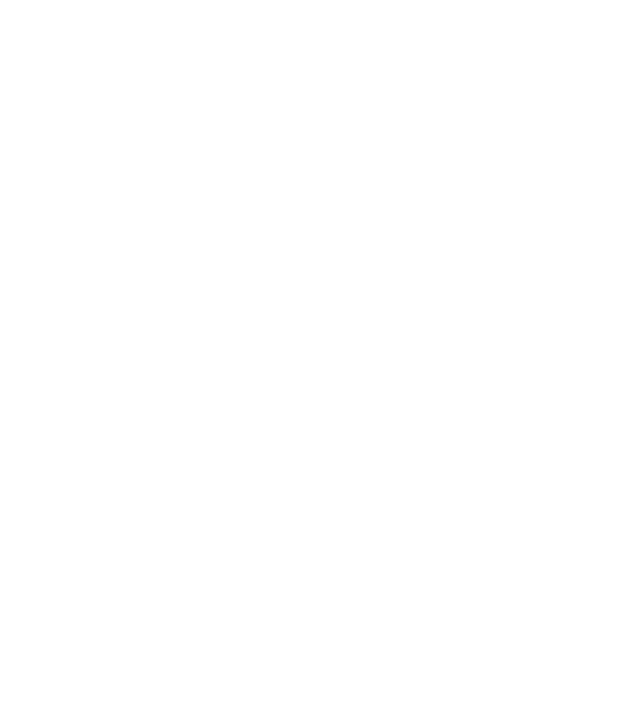
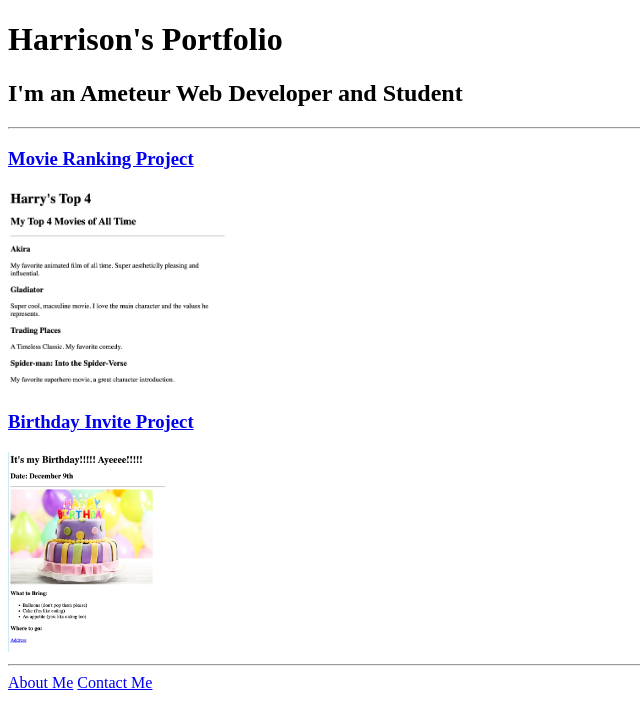
Before and after one commit to harrison-smt/html-portfolio, a plain HTML site: page index.html in a window 1280 px wide. Shown: the whole page, without its empty margins (0-640 px from the left). Drawn offline with Linux system fonts and the light colour scheme.

Commit message:
Add files via upload

```diff
--- a/index.html
+++ b/index.html
@@ -1,3 +1,31 @@
+<!-- TODO 1: Create the HTML Boilerplate -->
+<!DOCTYPE html>
+<html lang="en">
+    <head>
+        <meta charset="UTF-8">
+        <title>Harry's Portfolio</title>
+    </head>
+    <body>
+        <h1>Harrison's Portfolio</h1>
+        <h2>I'm an Ameteur Web Developer and Student</h2>
+
+        <hr />
+
+        <h3><a href="./public/harry-movie-ranking.html">Movie Ranking Project</a></h3>
+        <img src="./assets/images/harry-movie-screenshot.png" height="200" alt="movie ranking screenshot" />
+
+        <h3><a href="./public/harry-birthday-invite.html">Birthday Invite Project</a></h3>
+        <img src="./assets/images/harry-birthdy-screenshot.png" height=200 alt="birthday invite screenshot" />
+
+        <hr />
+
+        <a href="./public/about.html">About Me</a>
+        <a href="./public/contact.html">Contact Me</a>
+
+    </body>
+
+</html>
+
 <!-- TODO 1: Create the HTML Boilerplate -->
 
 <!-- TODO 2: Add Your previous projects' HTML into the public folder -->
```
